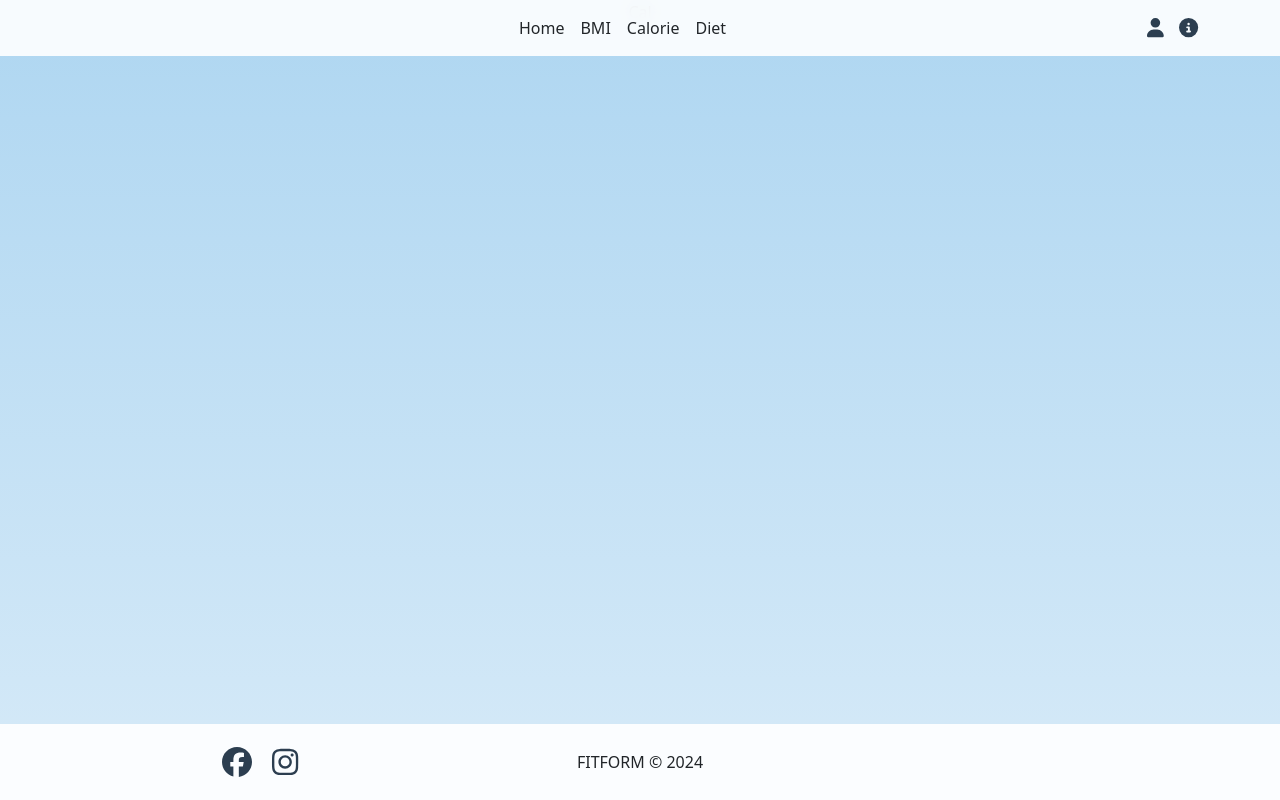
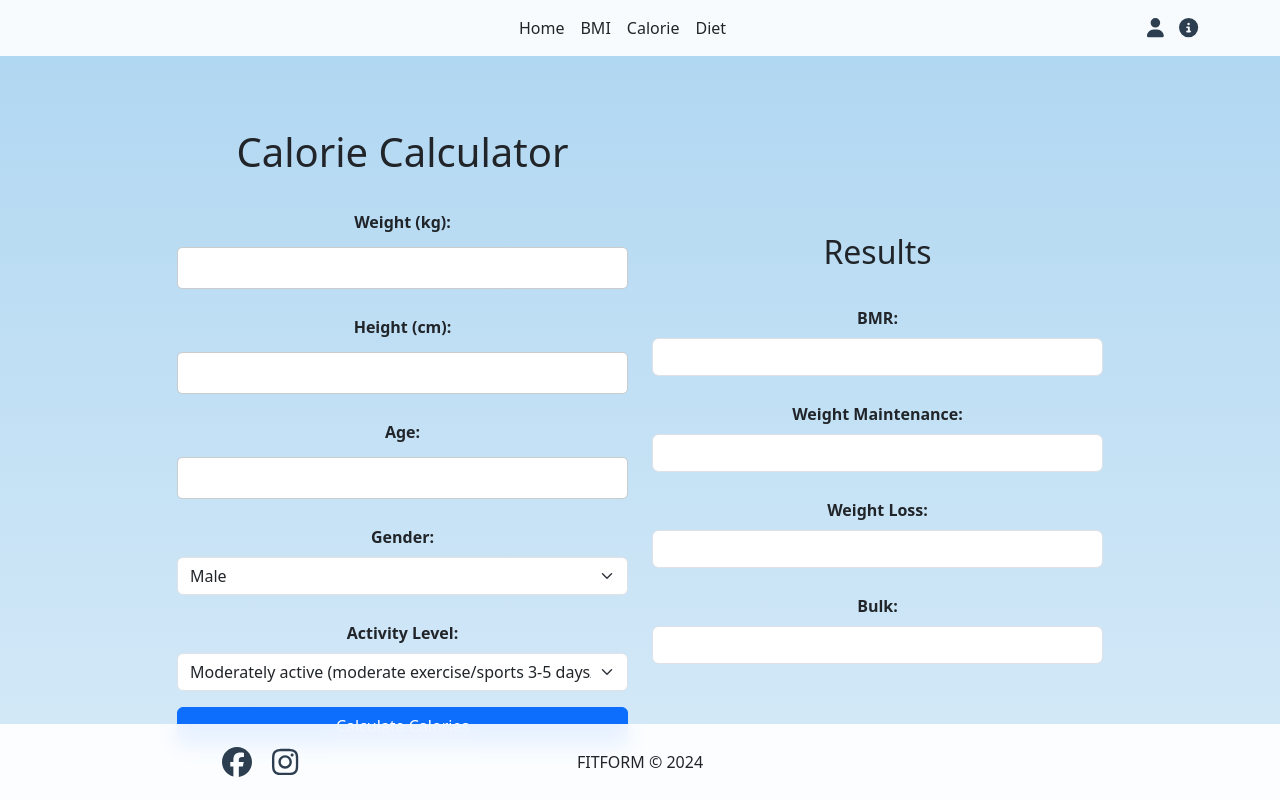
Before and after one commit to valyiroland/FittnesProjekt, a React (Create React App) app: page /Calorie in a window 1280 px wide. Built offline with nearby package versions, Linux system fonts and the light colour scheme.

Commit message:
Calorie poldal majdnem kész

```diff
--- a/src/Calorie.js
+++ b/src/Calorie.js
@@ -1,9 +1,147 @@
-import React from 'react'
+import React, { useState } from 'react';
 
 export default function Calorie() {
+  const [weight, setWeight] = useState('');
+  const [height, setHeight] = useState('');
+  const [age, setAge] = useState('');
+  const [gender, setGender] = useState('male');
+  const [activityLevel, setActivityLevel] = useState(1.55);
+  const [calories, setCalories] = useState({
+    maintenance: '',
+    weightLoss: '',
+    bulk: '',
+    bmr: ''
+  });
+
+  // BMR calculation function for males and females
+  const calculateBMR = () => {
+    if (gender === 'male') {
+      return 88.36 + (13.4 * weight) + (4.8 * height) - (5.7 * age);
+    } else {
+      return 447.6 + (9.2 * weight) + (3.1 * height) - (4.3 * age);
+    }
+  };
+
+  const calculateCalories = () => {
+    const bmr = calculateBMR();
+    const maintenanceCalories = bmr * activityLevel;
+
+    // Set the calorie values for each goal
+    setCalories({
+      maintenance: Math.round(maintenanceCalories),
+      weightLoss: Math.round(maintenanceCalories - 500), // 500 kcal deficit for weight loss
+      bulk: Math.round(maintenanceCalories + 500), // 500 kcal surplus for bulk
+      bmr: Math.round(bmr) // Display the BMR value
+    });
+  };
+
   return (
-    <div>
-      Cal
+    <div className="container" style={{ marginTop: '10%' }}>
+      <div className="row justify-content-center align-items-center">
+        <div className="col-md-5">
+          <h1 className="text-center mb-4">Calorie Calculator</h1>
+          <form>
+            <div className="mb-3">
+              <label className="form-label">Weight (kg): </label>
+              <input
+                type="number"
+                className="form-control"
+                value={weight}
+                onChange={(e) => setWeight(e.target.value)}
+              />
+            </div>
+            <div className="mb-3">
+              <label className="form-label">Height (cm): </label>
+              <input
+                type="number"
+                className="form-control"
+                value={height}
+                onChange={(e) => setHeight(e.target.value)}
+              />
+            </div>
+            <div className="mb-3">
+              <label className="form-label">Age: </label>
+              <input
+                type="number"
+                className="form-control"
+                value={age}
+                onChange={(e) => setAge(e.target.value)}
+              />
+            </div>
+            <div className="mb-3">
+              <label className="form-label">Gender: </label>
+              <select
+                className="form-select"
+                value={gender}
+                onChange={(e) => setGender(e.target.value)}
+              >
+                <option value="male">Male</option>
+                <option value="female">Female</option>
+              </select>
+            </div>
+            <div className="mb-3">
+              <label className="form-label">Activity Level: </label>
+              <select
+                className="form-select"
+                value={activityLevel}
+                onChange={(e) => setActivityLevel(parseFloat(e.target.value))}
+              >
+                <option value={1.2}>Sedentary (little or no exercise)</option>
+                <option value={1.375}>Lightly active (light exercise/sports 1-3 days/week)</option>
+                <option value={1.55}>Moderately active (moderate exercise/sports 3-5 days/week)</option>
+                <option value={1.725}>Very active (hard exercise/sports 6-7 days a week)</option>
+                <option value={1.9}>Super active (very hard exercise/physical job or 2x training)</option>
+              </select>
+            </div>
+            <div className="mb-3">
+              <button type="button" className="btn btn-primary w-100" onClick={calculateCalories}>
+                Calculate Calories
+              </button>
+            </div>
+          </form>
+        </div>
+
+        {/* Right side for results */}
+        <div className="col-md-5 mt-4"> {/* Margin-top added here to create space */}
+          <h2 className="text-center mb-4">Results</h2>
+          <div className="mb-3">
+            <label className="form-label">BMR: </label>
+            <input
+              type="text"
+              className="form-control"
+              value={calories.bmr}
+              readOnly
+            />
+          </div>
+          <div className="mb-3">
+            <label className="form-label">Weight Maintenance: </label>
+            <input
+              type="text"
+              className="form-control"
+              value={calories.maintenance}
+              readOnly
+            />
+          </div>
+          <div className="mb-3">
+            <label className="form-label">Weight Loss: </label>
+            <input
+              type="text"
+              className="form-control"
+              value={calories.weightLoss}
+              readOnly
+            />
+          </div>
+          <div className="mb-3">
+            <label className="form-label">Bulk: </label>
+            <input
+              type="text"
+              className="form-control"
+              value={calories.bulk}
+              readOnly
+            />
+          </div>
+        </div>
+      </div>
     </div>
-  )
+  );
 }
```
